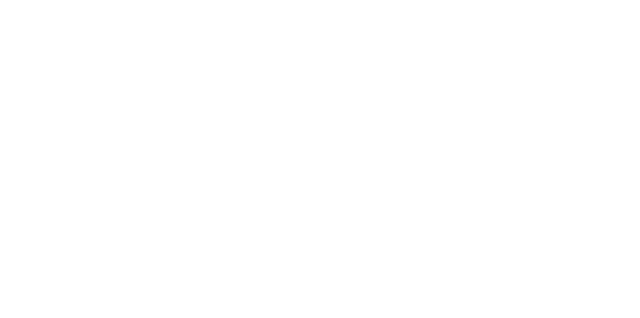
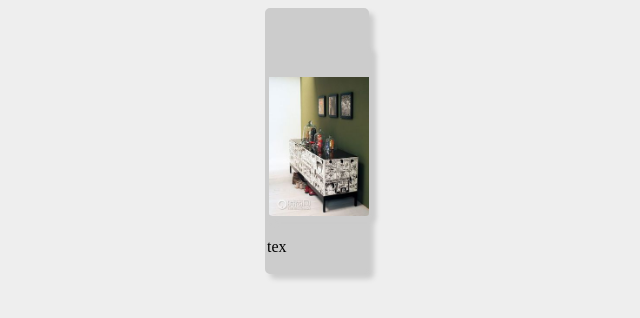
Before and after one commit to anjiayin/WaterFall, a plain HTML site: page index.html in a window 1280 px wide. Shown: the whole page, without its empty margins (331-971 px from the left). Drawn offline with nearby package versions, Linux system fonts and the light colour scheme.

Commit message:
Save Working

```diff
--- /dev/null
+++ b/css/WateFall.css
@@ -0,0 +1,33 @@
+.contain{
+	width: 100px;
+	margin: 0 auto;
+	margin-top: 5px;
+	border-radius: 5px;
+	border: 2px solid #ccc;
+	background: #ccc;
+	box-shadow: 5px 5px 5px #ccc;
+	position: relative;
+	padding-top: 30px;
+}
+.picarea img{
+	width: 100px;
+	margin: 0 auto;
+	margin-top: 5px;
+	border-radius: 5px;
+	border: 2px solid #ccc;
+	background: #ccc;
+	box-shadow: 5px 5px 5px #ccc;
+	position: relative;
+	padding-top: 30px;
+}
+.textarea{
+
+}
+.text{
+
+}
+body,html {
+	width: 100%;
+	height: 100%;
+	background: #eee;
+}
--- a/index.html
+++ b/index.html
@@ -2,8 +2,19 @@
 <html>
 	<head>
 		<meta charset="UTF-8">
-		<title></title>
+		<title>WateFall Demo</title>
+		<script src="http://apps.bdimg.com/libs/jquery/2.1.1/jquery.js" type="text/javascript"></script>
+		<script src="js/WateFall.js" type="text/javascript"></script>
+		<link rel="stylesheet" href="css/WateFall.css" />
 	</head>
 	<body>
+		<div class="contain">
+			<div class="picarea">
+				<img src="image/0.jpg" />
+			</div>
+			<div class="textarea">
+				<p class="text">tex</p>
+			</div>
+		</div>
 	</body>
 </html>
```
Also changed, not shown: js/WateFall.js (added).
